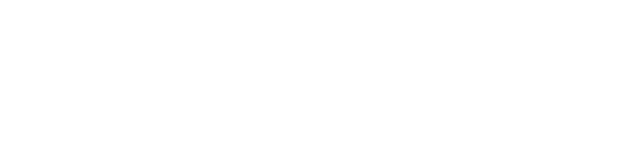
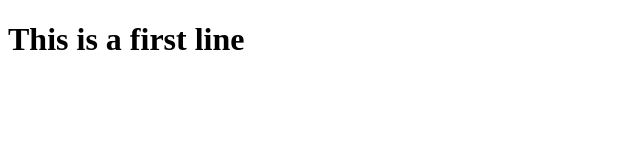
Before and after one commit to Itosan2/test-repo, a plain HTML site: page index.html in a window 1280 px wide. Shown: the whole page, without its empty margins (0-640 px from the left). Drawn offline with Linux system fonts and the light colour scheme.

Commit message:
Update index.html

```diff
--- a/index.html
+++ b/index.html
@@ -6,5 +6,7 @@
     <meta name="viewport" content="width=device-width, initial-scale=1.0" />
     <title>Document</title>
   </head>
-  <body></body>
+  <body>
+    <h1>This is a first line</h1>
+  </body>
 </html>
```
